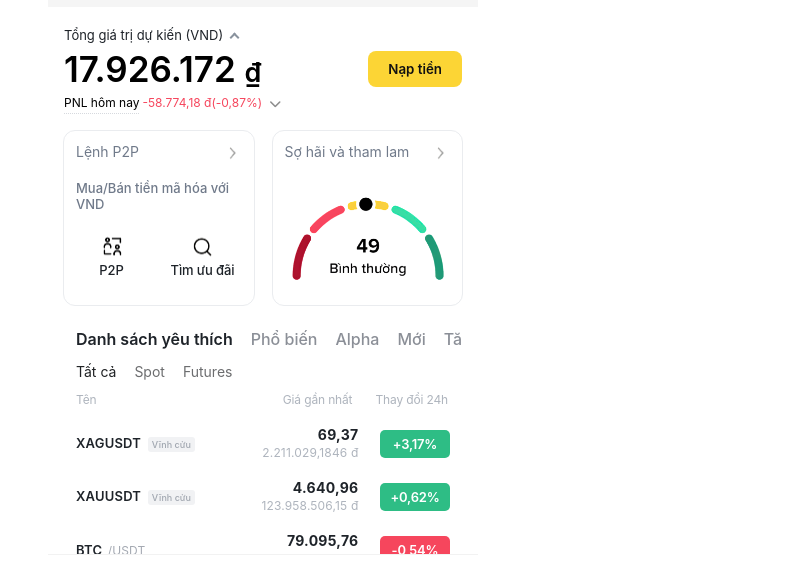
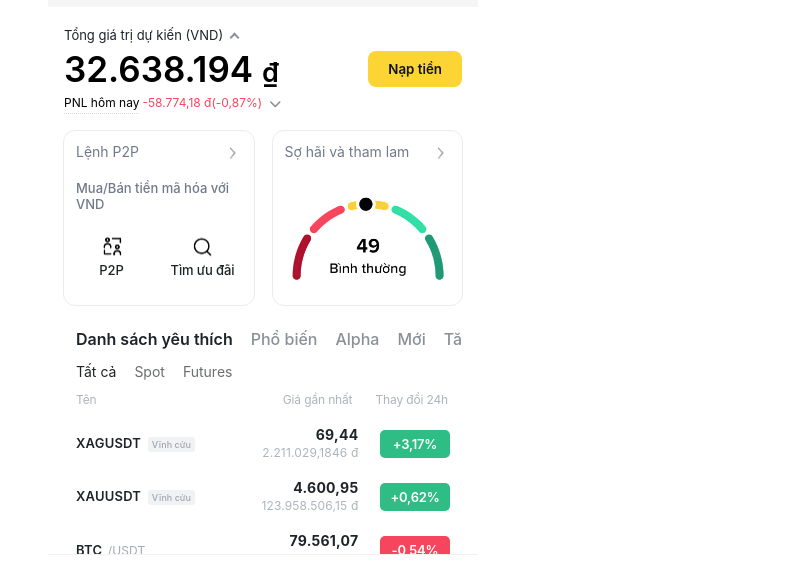
Before and after one commit to Duythang220911/binance, a React app: page index-extra.html in a window 1280 px wide. Shown: the part 126-690 px from the top of the page, 377-1180 px from the left. Built offline with nearby package versions, Linux system fonts and the light colour scheme.

Commit message:
Update index-extra.html

```diff
--- a/index-extra.html
+++ b/index-extra.html
@@ -92,7 +92,7 @@
     </div>
 
     <div class="balance-row">
-      <h1 class="amount">17.926.172 <span>₫</span></h1>
+      <h1 class="amount">32.638.194 <span>₫</span></h1>
       <button class="deposit-btn">Nạp tiền</button>
     </div>
 
@@ -178,7 +178,7 @@
           <span class="tag">Vĩnh cửu</span>
         </td>
         <td class="text-right">
-          <strong>69,37</strong>
+          <strong>69,44</strong>
           <small>2.211.029,1846 đ</small>
         </td>
         <td class="text-right">
@@ -192,7 +192,7 @@
           <span class="tag">Vĩnh cửu</span>
         </td>
         <td class="text-right">
-          <strong>4.640,96</strong>
+          <strong>4.600,95</strong>
           <small>123.958.506,15 đ</small>
         </td>
         <td class="text-right">
@@ -206,7 +206,7 @@
           <span class="pair">/USDT</span>
         </td>
         <td class="text-right">
-          <strong>79.095,76</strong>
+          <strong>79.561,07</strong>
           <small>2.125.397.554,12 đ</small>
         </td>
         <td class="text-right">
```
